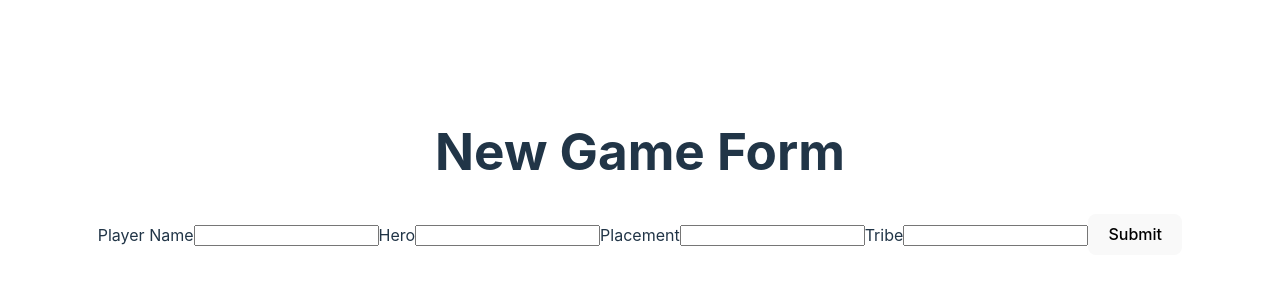
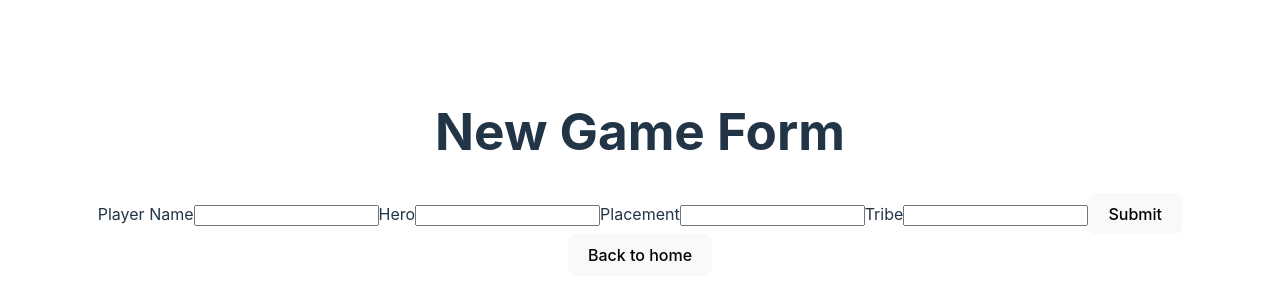
Before and after one commit to robbdouglas/hs-battlegrounds-stats, a React (Vite) app: page /new-game-form in a window 1280 px wide. Shown: the part 228-528 px from the top of the page. Built offline with nearby package versions, Linux system fonts and the light colour scheme.

Commit message:
add back to home btns

```diff
--- a/src/components/NewGameForm.jsx
+++ b/src/components/NewGameForm.jsx
@@ -1,4 +1,5 @@
 import React, { useState } from "react";
+import { Link } from "react-router-dom";
 
 function NewGameForm() {
 
@@ -17,6 +18,9 @@
             <input type="text" id="tribe" name="tribe" />
             <button type="submit">Submit</button>
         </form>
+        <Link to="/">
+        <button className="back-to-home">Back to home</button>
+      </Link>
     </div>
   );
 }
--- a/src/components/Stats.jsx
+++ b/src/components/Stats.jsx
@@ -1,9 +1,13 @@
 import React from "react";
+import { Link } from "react-router-dom";
 
 function Stats() {
   return (
     <div>
       <h1>Stats</h1>
+      <Link to="/">
+        <button className="back-to-home">Back to home</button>
+      </Link>
     </div>
   );
 }
```
